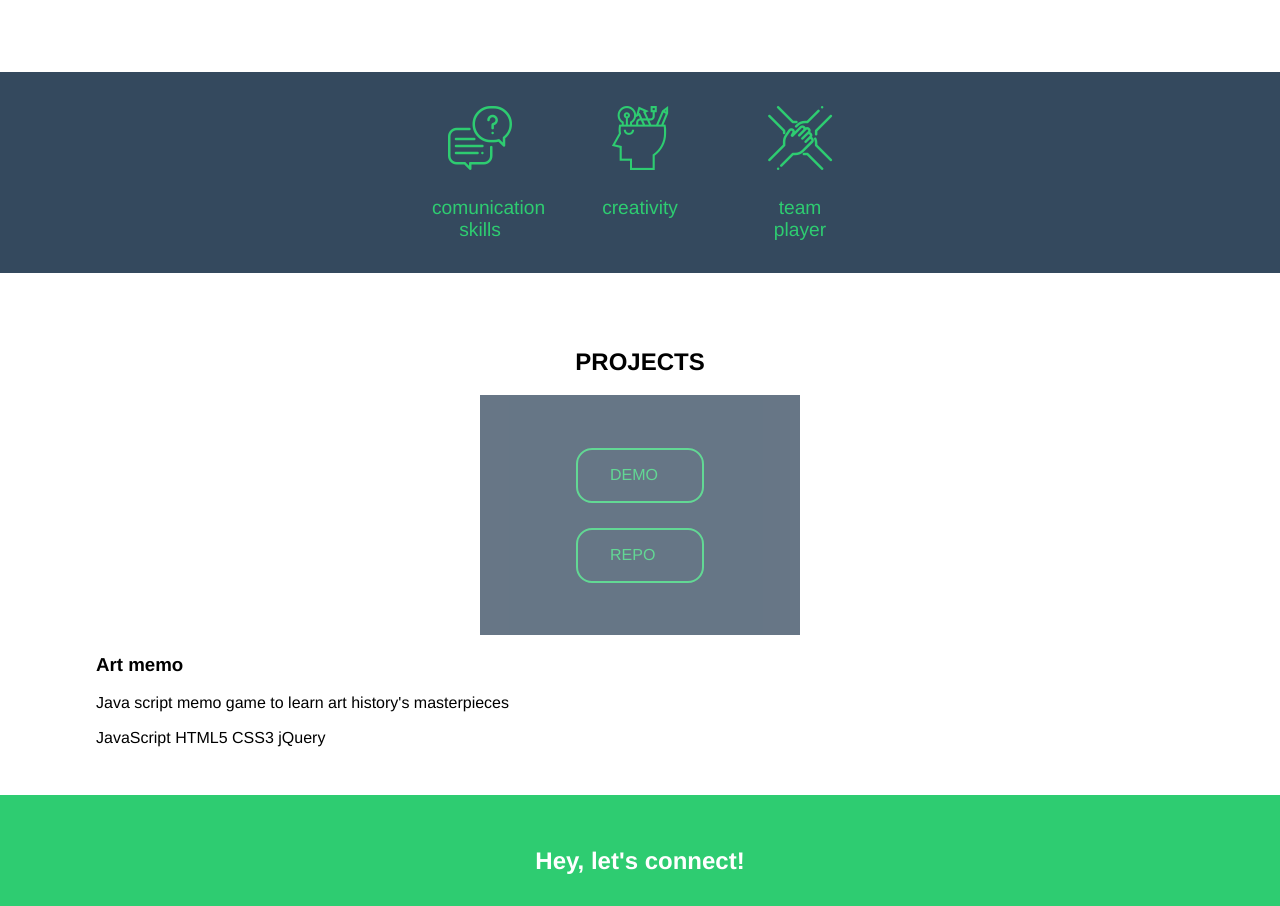
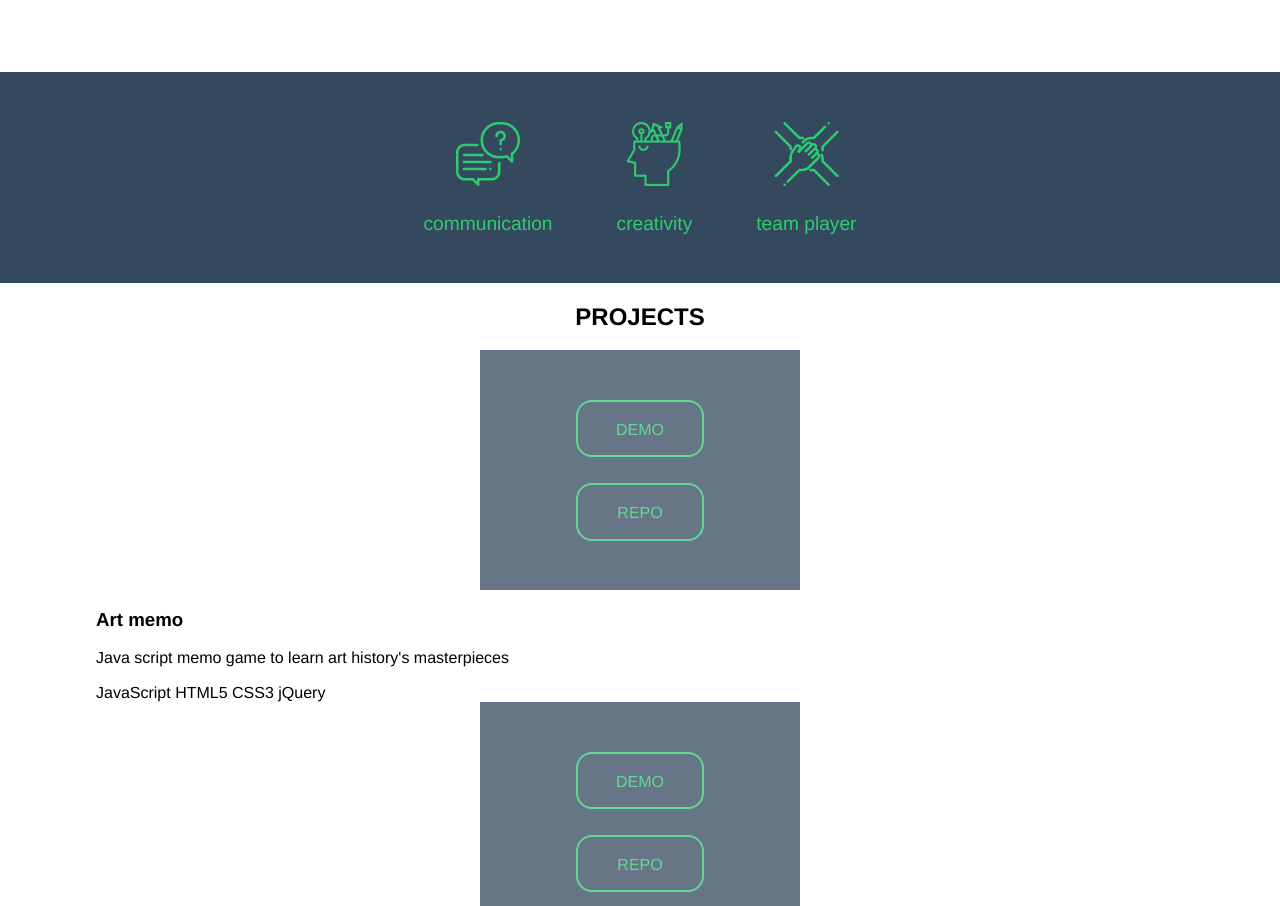
Before and after one commit to alicjaotto/portfolio, a website: page src/index.html in a window 1280 px wide. Shown: the part 568-1474 px from the top of the page. Drawn offline with Linux system fonts and the light colour scheme.

Commit message:
additional styling

```diff
--- a/src/css/main.scss
+++ b/src/css/main.scss
@@ -23,9 +23,13 @@
   height: 6rem;
   padding: 0 1.6rem;
   width: 100%;
+  position: fixed;
+  top: -1;
+  z-index: 1000;
 }
 
 .content {
+  margin-top: 6rem;
   grid-area: content;
   display: flex;
   justify-content: center;
@@ -45,7 +49,7 @@
 .content__about {
   width: 100%;
   background-color: $color-primary;
-  height: 50rem;
+  height: auto;
 }
 
 .content__about__intro {
@@ -142,12 +146,12 @@
   flex-wrap: wrap;
   justify-content: center;
   background-color: $color-secondary;
-  padding: 2rem 0;
+  padding: 3rem 0;
   height: auto;
 }
 
 .content__about__characteristics__feature {
-  width: 6rem;
+  width: auto;
   margin: 0 2rem;
 
   p {
@@ -185,6 +189,8 @@
 .content__projects__project__view {
   display: flex;
   justify-content: center;
+  align-items: center;
+  flex-direction: column;
 }
 
 .content__projects__project__view__window {
@@ -205,8 +211,9 @@
 
 .content__projects__project__view__window__inner__link {
   width: 8rem;
-  padding: 1rem 2rem;
+  padding: 1.2rem 2rem 1rem;
   margin: 0.8rem 0;
+  text-align: center;
   border: 2px solid $color-theme-emerald;
   border-radius: 1rem;
   color: $color-theme-emerald;
--- a/src/index.html
+++ b/src/index.html
@@ -58,7 +58,7 @@
             <div class="content__about__characteristics__feature__icon">
               <i class="fi flaticon-question"></i>
             </div>
-            <p>comunication skills</p>
+            <p>communication</p>
           </div>
           <div class="content__about__characteristics__feature">
             <div class="content__about__characteristics__feature__icon">
@@ -81,12 +81,12 @@
             <div class="content__projects__project__view__window">
               <div class="content__projects__project__view__window__inner">
                 <a class="content__projects__project__view__window__inner__link"
-                  href=""
+                  href="https://alicjaotto.github.io/art_memo/"
                   target="blank">
                   DEMO
                 </a>
                 <a class="content__projects__project__view__window__inner__link"
-                  href=""
+                  href="https://github.com/alicjaotto/art_memo"
                   target="blank">
                   REPO
                 </a>
@@ -101,6 +101,34 @@
               <span>HTML5</span>
               <span>CSS3</span>
               <span>jQuery</span>
+            </div>
+          </div>
+        </article>
+        <article class="content__projects__project">
+          <div class="content__projects__project__view">
+            <div class="content__projects__project__view__window">
+              <div class="content__projects__project__view__window__inner">
+                <a class="content__projects__project__view__window__inner__link"
+                  href="https://alicjaotto.github.io/todolist/"
+                  target="blank">
+                  DEMO
+                </a>
+                <a class="content__projects__project__view__window__inner__link"
+                  href="https://github.com/alicjaotto/todolist"
+                  target="blank">
+                  REPO
+                </a>
+              </div>
+            </div>
+          </div>
+          <div class="content__projects__project__description">
+            <h3>to do list</h3>
+            <p>AngularJs app with geolocation and weather info</p>
+            <div class="content__projects__project__description__tags">
+              <span>JavaScript</span>
+              <span>AngularJS</span>
+              <span>HTML5</span>
+              <span>less</span>
             </div>
           </div>
         </article>
```
Also changed, not shown: src/css/main.css.
